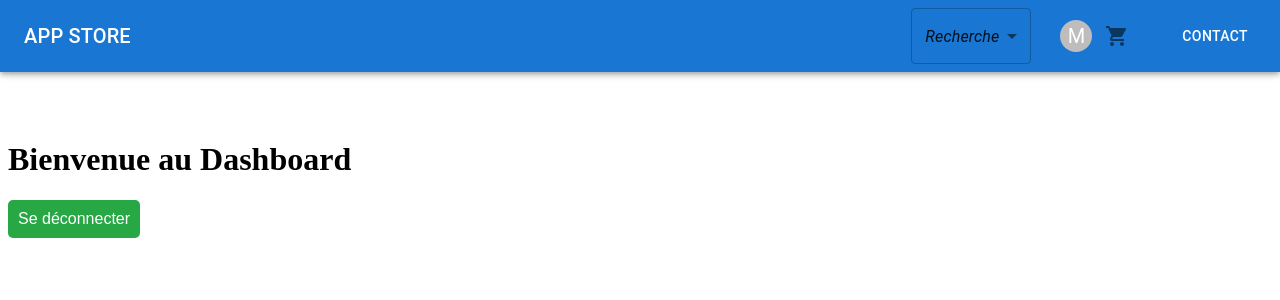
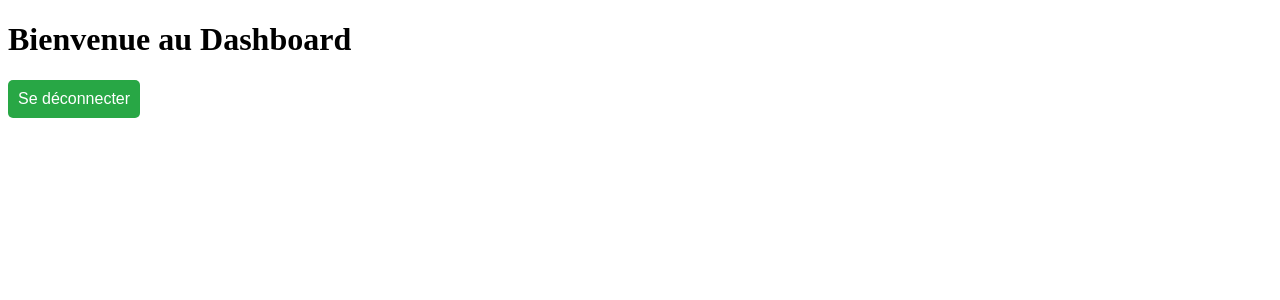
Before and after one commit to ZINGAClenn01/strore, a Next.js app: page /Dashboard in a window 1280 px wide. Shown: the top 300 px of the page. Built offline with nearby package versions, Linux system fonts and the light colour scheme.

Commit message:
authentif

```diff
--- a/pages/Dashboard.jsx
+++ b/pages/Dashboard.jsx
@@ -19,13 +19,10 @@ const Dashboard = () => {
     };
 
     return (
-        <>
-        <Navbar/>
         <div>
             <h1>Bienvenue au Dashboard</h1>
             <button onClick={handleSignOut} className="form-button">Se déconnecter</button>
         </div>
-        </>
     );
 };
 
```
Also changed, not shown: 1 other file (tests, documents, lock files or other folders).
